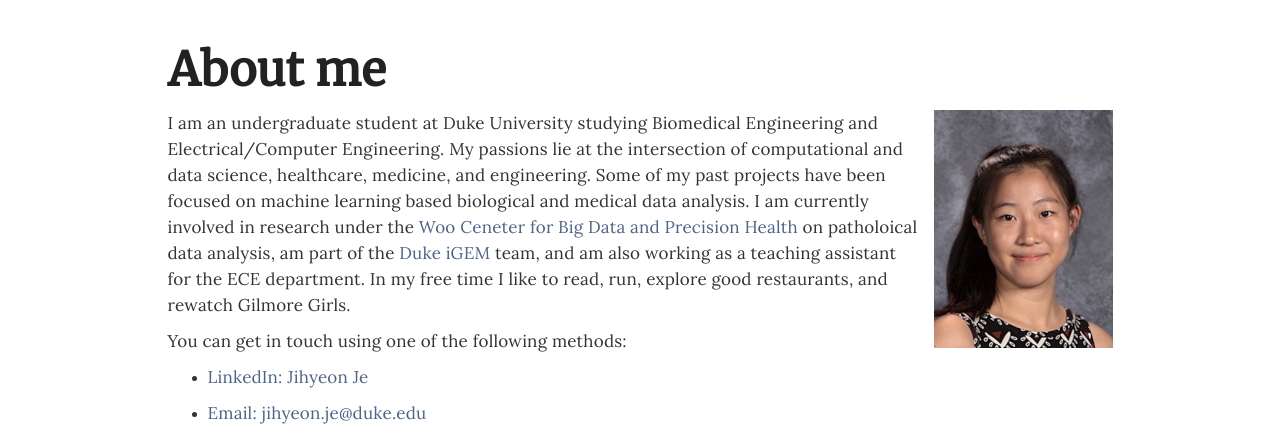
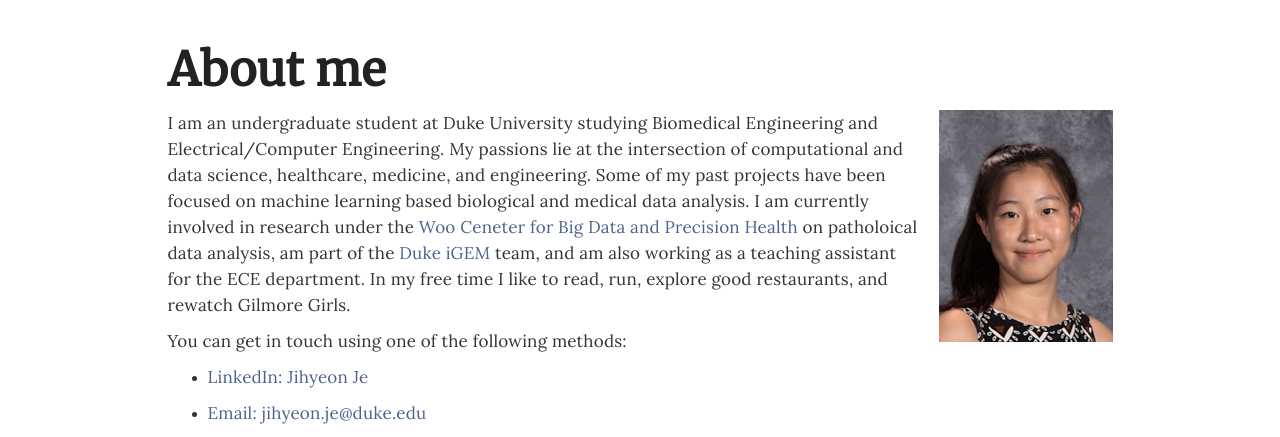
Before and after one commit to rpraka/JihyeonJe.com, a Jekyll site: the page index.html, which Jekyll copies as it is, in a window 1280 px wide. Shown: the part 1054-1491 px from the top of the page. Built offline with Jekyll 4.4.1, drawn with Linux system fonts in a browser that asks for light colours.

Commit message:
Update index.html

```diff
--- a/index.html
+++ b/index.html
@@ -91,7 +91,7 @@ http://www.tooplate.com/view/2085-neuron
                          </div>
 
                          <div class="blog-post-des">
-                              <img src="images/jihyeonjeprofile.jpg" align= "right" style="width: 20%; height: 20%; padding-left: 10px;" />
+                              <img src="images/jihyeonjeprofile.jpg" align= "right" style="width: 20%; height: 20%; padding-left: 15px;" />
                               <p>I am an undergraduate student at Duke University studying Biomedical Engineering and Electrical/Computer Engineering. My passions lie at the intersection of computational and data science, healthcare, medicine, and engineering. Some of my past projects have been focused on machine learning based biological and medical data analysis. I am currently involved in research under the <a href="http://healthdata.pratt.duke.edu//">Woo Ceneter for Big Data and Precision Health</a> on patholoical data analysis, am part of the <a href="https://www.dukeigem.com///">Duke iGEM</a> team, and am also working as a teaching assistant for the ECE department. In my free time I like to read, run, explore good restaurants, and rewatch Gilmore Girls.</p>
                               <p> You can get in touch using one of the following methods: </p>
                               <ul>
```
